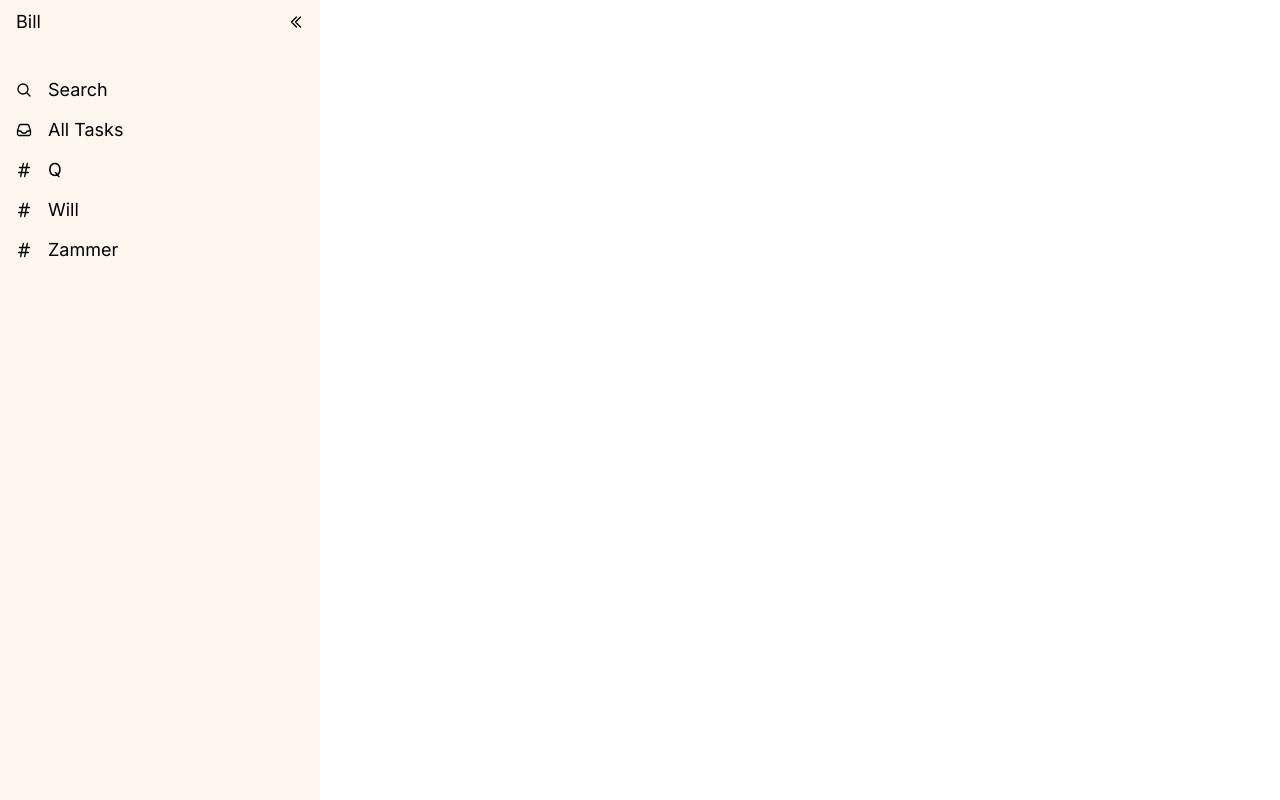
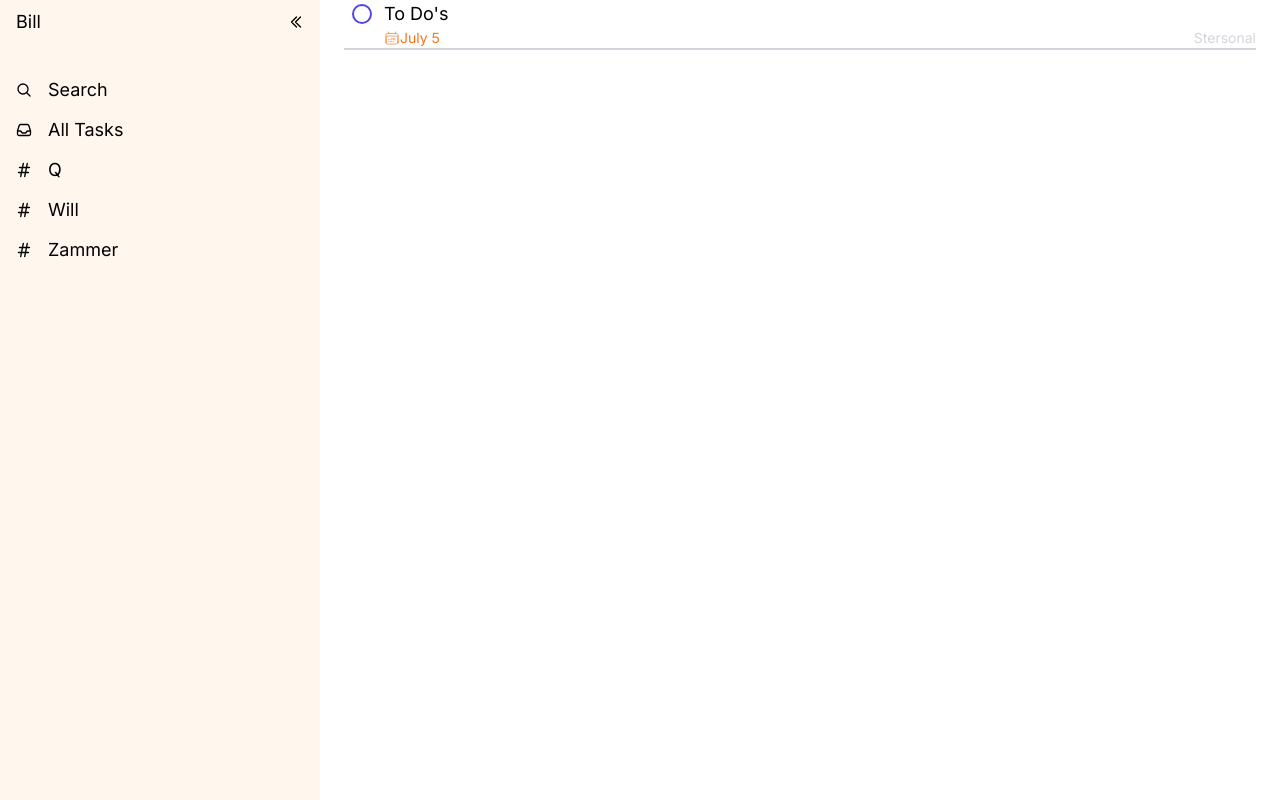
Before and after one commit to hectarescraps/To-Do-List, a Next.js app: page /dashboard in a window 1280 px wide. Built offline with nearby package versions, Linux system fonts and the light colour scheme.

Commit message:
"Transfering Side Nav to dashboard/layout.tsx and integrating with TaskContainer"

```diff
--- /dev/null
+++ b/app/dashboard/layout.tsx
@@ -0,0 +1,12 @@
+import SideNav from "../ui/sidenav";
+
+export default function Layout({ children }: { children: React.ReactNode }) {
+  return (
+    <div className="flex flex-row">
+      <div className="w-1/4">
+        <SideNav userName="Bill" projects={["Q", "Will", "Zammer"]} />
+      </div>
+      <div className="flex-grow ml-6 mr-6">{children}</div>
+    </div>
+  );
+}
--- a/app/dashboard/page.tsx
+++ b/app/dashboard/page.tsx
@@ -1,5 +1,5 @@
-import SideNav from "@/app/ui/sidenav";
+import { TaskContainer } from "../ui/taskcontainer";
 
 export default function Page() {
-  return <SideNav userName="Bill" projects={["Q", "Will", "Zammer"]} />;
+  return <TaskContainer title="To Do's" dueDate="July 5" project="Stersonal" />;
 }
--- a/app/page.tsx
+++ b/app/page.tsx
@@ -1,5 +1,3 @@
-import { TaskContainer } from "@/app/ui/tasks";
-
 export default function Home() {
-  return <TaskContainer title="To Do's" dueDate="July 5" project="Stersonal" />;
+  return <h1>{"Testing Page"}</h1>;
 }
--- a/app/ui/sidenav.tsx
+++ b/app/ui/sidenav.tsx
@@ -13,10 +13,7 @@ export default function SideNav({
   projects: string[];
 }) {
   return (
-    <div
-      className="h-screen w-1/4 flex-col grid-rows-2 bg-orange-50"
-      id="nav__container"
-    >
+    <div className="h-screen flex-col bg-orange-50" id="nav__container">
       <div
         className="flex flex-grow-0 justify-between items-center pt-2"
         id="top__row"
--- a/app/ui/tasks.tsx
+++ b/app/ui/taskcontainer.tsx
@@ -1,7 +1,7 @@
 import { TaskButton, InvisibleTaskButton } from "./taskbutton";
 import { CalendarDaysIcon } from "@heroicons/react/24/outline";
 
-function TaskContainer({
+export function TaskContainer({
   title,
   dueDate,
   project,
@@ -31,5 +31,3 @@ function TaskContainer({
     </div>
   );
 }
-
-export { TaskContainer };
```
